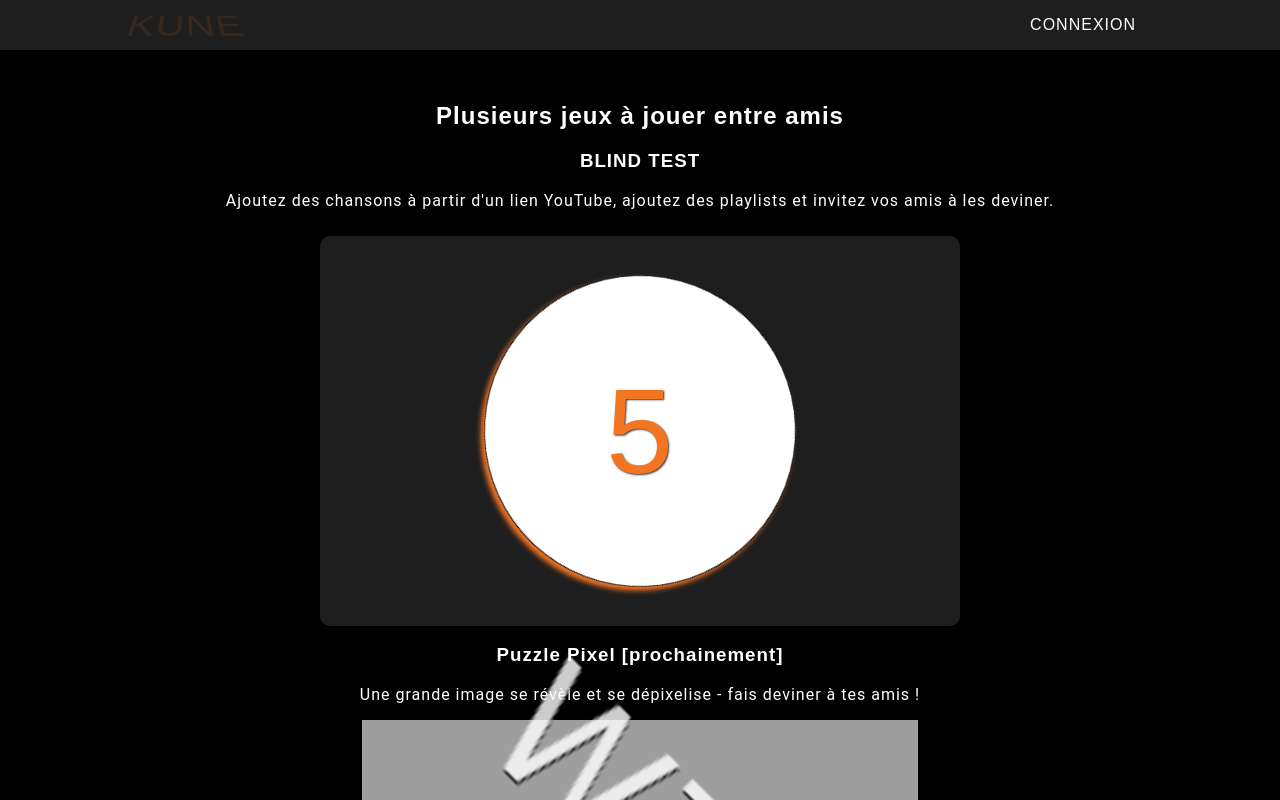
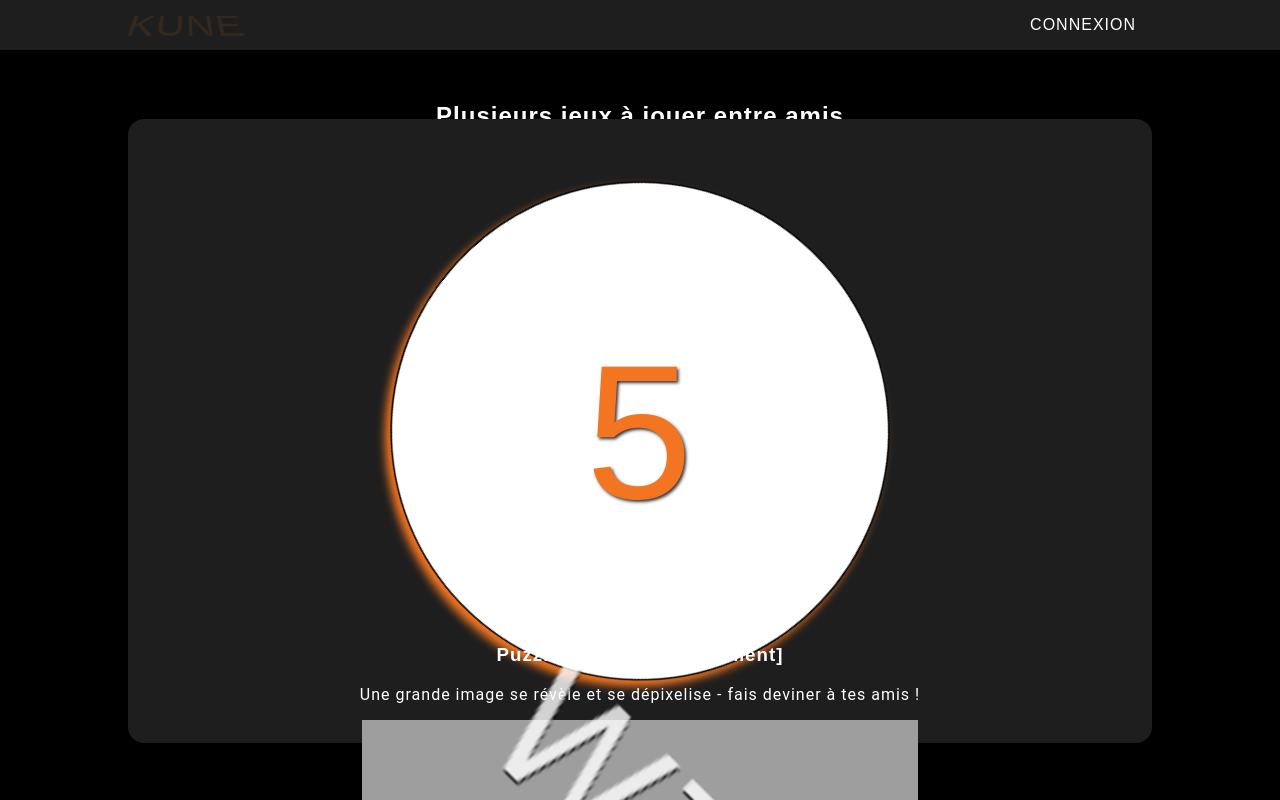
Before and after one commit to maximepinard/KuneWebFront, a React (Vite) app: page / in a window 1280 px wide. Built offline with nearby package versions, Linux system fonts and the light colour scheme; no server answers; a web font is replaced by a local one.

Commit message:
sizing up

```diff
--- a/src/assets/css/fake-title.css
+++ b/src/assets/css/fake-title.css
@@ -12,6 +12,10 @@
   max-width: 640px;
   max-height: 390px;
   position: relative;
+}
+
+.fake-title.size-1024 {
+  transform: scale(1.6);
 }
 
 .fake-title .disc {
--- a/src/components/fake-title.jsx
+++ b/src/components/fake-title.jsx
@@ -1,5 +1,5 @@
-import { useEffect, useState } from "react";
-import "../assets/css/fake-title.css";
+import { useEffect, useState } from 'react';
+import '../assets/css/fake-title.css';
 
 function FakeTitle({ title, artist, genre, year, timer = 10 }) {
   const [localTimer, setLocalTimer] = useState(timer);
@@ -13,7 +13,7 @@ function FakeTitle({ title, artist, genre, year, timer = 10 }) {
   }, [localTimer, timer]);
 
   return (
-    <div className={`fake-title ${timer ? "guess" : ""}`}>
+    <div className={`fake-title size-1024 ${timer ? 'guess' : ''}`}>
       <div className="disc"></div>
       <div className="timer">{localTimer ? localTimer : 0}</div>
       {title && <p>{title}</p>}
--- a/src/components/video-player.jsx
+++ b/src/components/video-player.jsx
@@ -12,8 +12,8 @@ function VideoPlayer({ videos, id = '44723a' }) {
 
   const { YoutubePlayer, player } = useYoutubePlayer({
     videoId: id,
-    height: '390',
-    width: '640',
+    height: '624',
+    width: '1024',
     events: {
       onReady: () => {
         setIsReady(true);
@@ -101,8 +101,7 @@ function VideoPlayer({ videos, id = '44723a' }) {
           }}
         >
           <YoutubePlayer />
-          <h2>{videos[currentIndex]?.title}</h2>
-          <h2>{videos[currentIndex]?.artist}</h2>
+          <h2>{`${videos[currentIndex]?.title} - ${videos[currentIndex]?.artist}`}</h2>
         </div>
       </div>
     </div>
```
